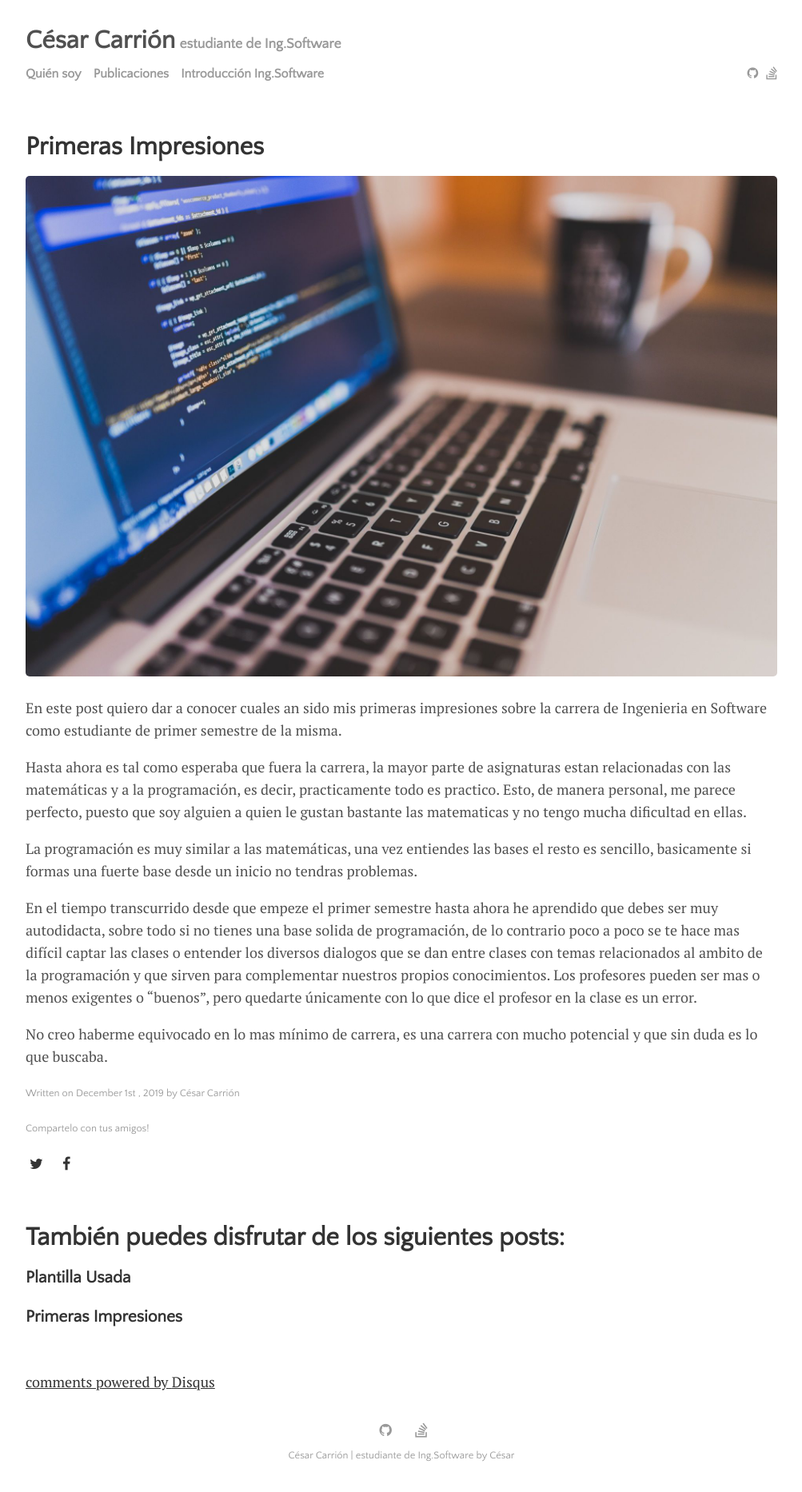
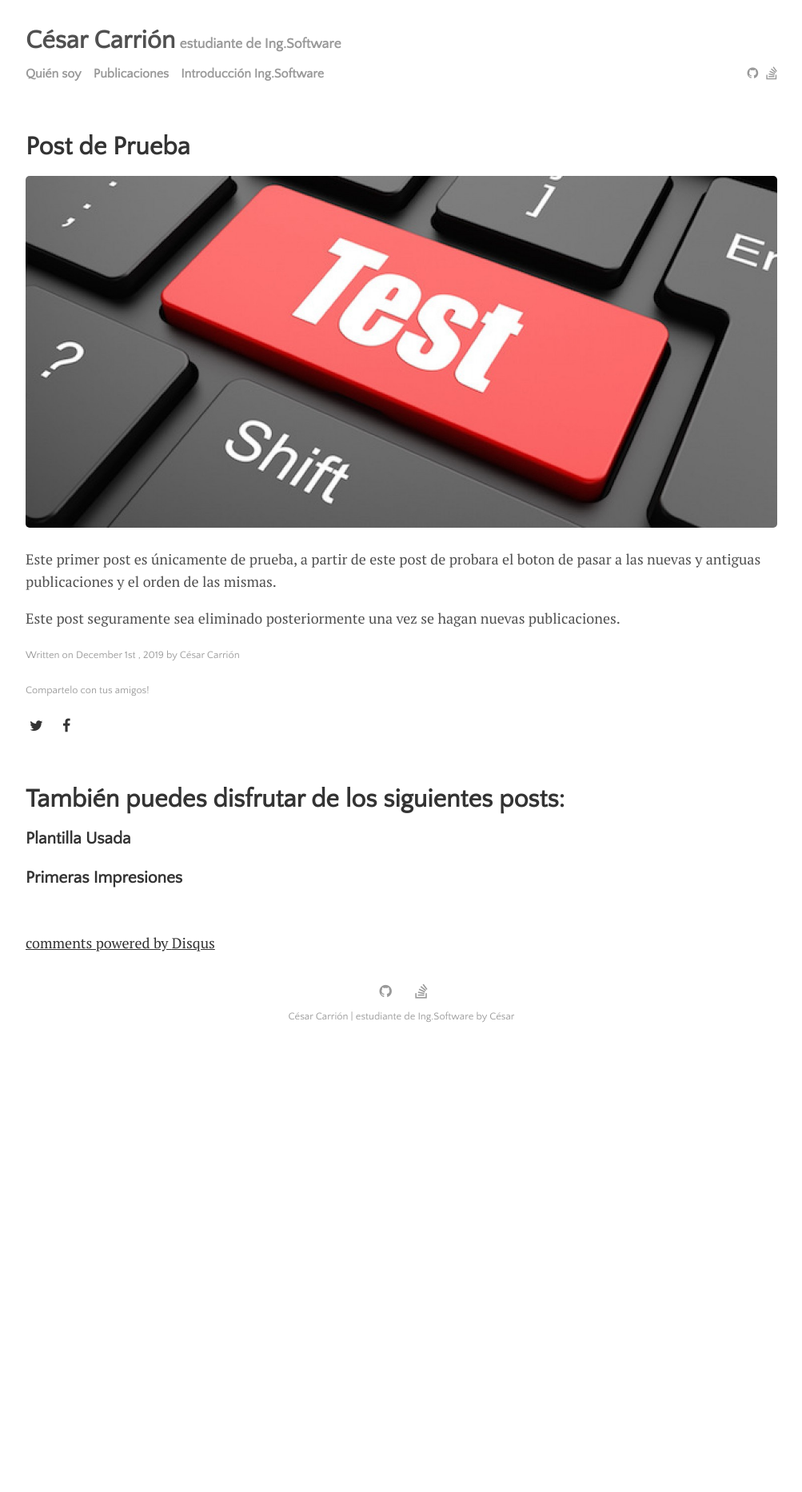
Before and after one commit to CesarFCL/CesarCarrion, a Jekyll site: the page built from _posts/2019-12-01-pag2.md, in a window 1280 px wide. Shown: the whole page at 80% size, without its empty margins (138-1141 px from the left). Built offline with Jekyll 4.4.1, drawn with Linux system fonts in a browser that asks for light colours; comment, search, counter and statistics services are not loaded; after the commit the page ends 1317 px from its top, so only the background shows below that.

Commit message:
Modificación 2.7
Modificación 2.7

```diff
--- a/_posts/2019-12-01-pag2.md
+++ b/_posts/2019-12-01-pag2.md
@@ -1,18 +1,12 @@
 ---
 layout: post
-title: "Primeras Impresiones"
+title: "Post de Prueba"
 author: "César Carrión"
 categories: journal
 tags: [documentation,sample]
-image: HTML.jpg
+image: test.jpg
 ---
 
-En este post quiero dar a conocer cuales an sido mis primeras impresiones sobre la carrera de Ingenieria en Software como estudiante de primer semestre de la misma.
+Este primer post es únicamente de prueba, a partir de este post de probara el boton de pasar a las nuevas y antiguas publicaciones y el orden de las mismas.
 
-Hasta ahora es tal como esperaba que fuera la carrera, la mayor parte de asignaturas estan relacionadas con las matemáticas y a la programación, es decir, practicamente todo es practico. Esto, de manera personal, me parece perfecto, puesto que soy alguien a quien le gustan bastante las matematicas y no tengo mucha dificultad en ellas.
-
-La programación es muy similar a las matemáticas, una vez entiendes las bases el resto es sencillo, basicamente si formas una fuerte base desde un inicio no tendras problemas.
-
-En el tiempo transcurrido desde que empeze el primer semestre hasta ahora he aprendido que debes ser muy autodidacta, sobre todo si no tienes una base solida de programación, de lo contrario poco a poco se te hace mas difícil captar las clases o entender los diversos dialogos que se dan entre clases con temas relacionados al ambito de la programación y que sirven para complementar nuestros propios conocimientos. Los profesores pueden ser mas o menos exigentes o "buenos", pero quedarte únicamente con lo que dice el profesor en la clase es un error.
-
-No creo haberme equivocado en lo mas mínimo de carrera, es una carrera con mucho potencial y que sin duda es lo que buscaba.
+Este post seguramente sea eliminado posteriormente una vez se hagan nuevas publicaciones.
```
Also changed, not shown: menu/about.md (+2 -1 lines), menu/writing.md (+3 -1 lines).
